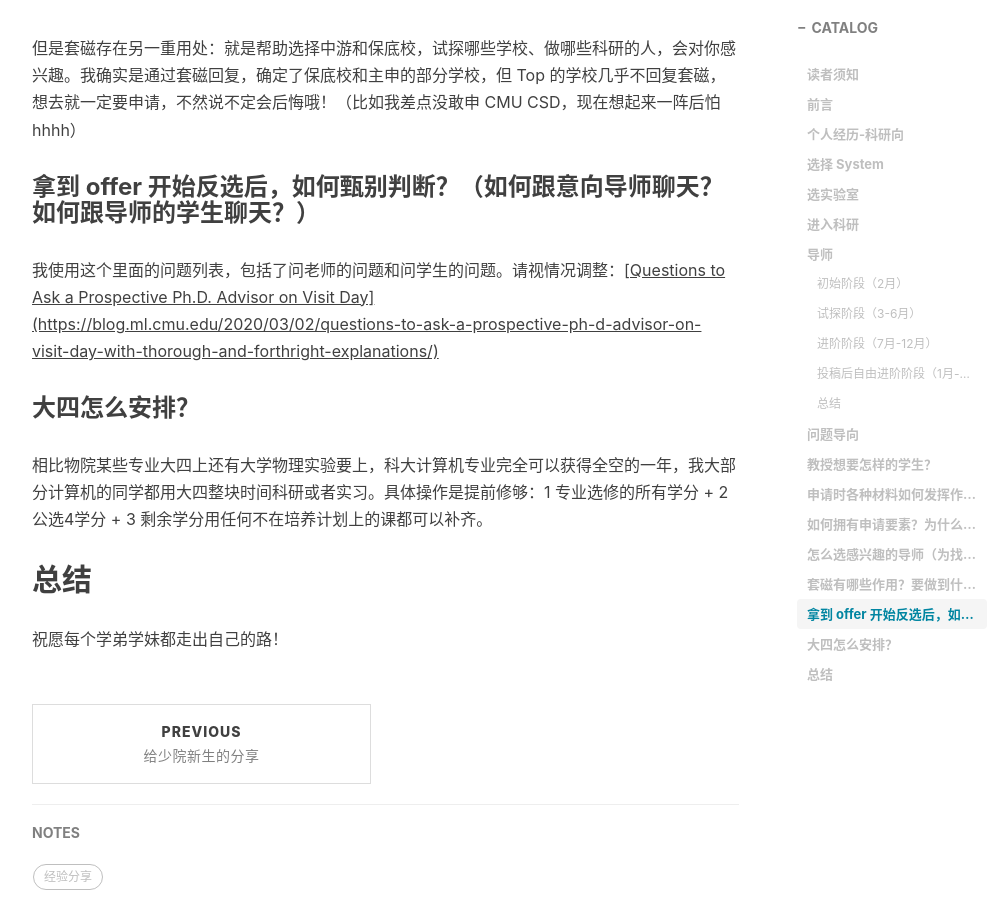
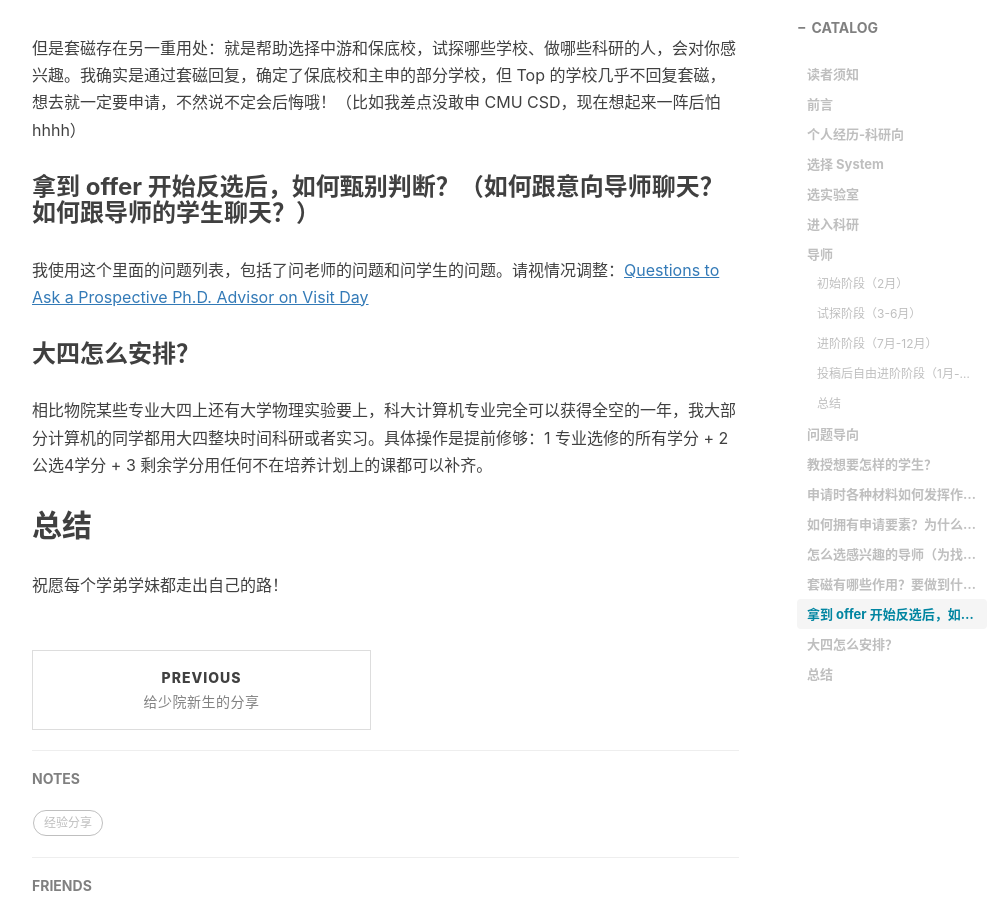
Before and after one commit to ziyueqiu/ziyueqiu.github.io, a Jekyll site: the page built from _posts/2022-03-15-申请经验写什么.md, in a window 1280 px wide and 900 px high, scrolled down 7474 px. Shown: the whole window, without its empty margins (233-1239 px from the left). Built offline with Jekyll 4.4.1, drawn with Linux system fonts in a browser that asks for light colours; nearby versions of some CDN libraries; comment, search, counter and statistics services are not loaded.

Commit message:
Update fix

```diff
--- a/_posts/2022-03-15-申请经验写什么.md
+++ b/_posts/2022-03-15-申请经验写什么.md
@@ -188,7 +188,7 @@
 
 ### 拿到 offer 开始反选后，如何甄别判断？（如何跟意向导师聊天？如何跟导师的学生聊天？）
 
-我使用这个里面的问题列表，包括了问老师的问题和问学生的问题。请视情况调整：<u>[Questions to Ask a Prospective Ph.D. Advisor on Visit Day](https://blog.ml.cmu.edu/2020/03/02/questions-to-ask-a-prospective-ph-d-advisor-on-visit-day-with-thorough-and-forthright-explanations/)</u>
+我使用这个里面的问题列表，包括了问老师的问题和问学生的问题。请视情况调整：[<u>Questions to Ask a Prospective Ph.D. Advisor on Visit Day</u>](https://blog.ml.cmu.edu/2020/03/02/questions-to-ask-a-prospective-ph-d-advisor-on-visit-day-with-thorough-and-forthright-explanations/)
 
 ### 大四怎么安排？
 
```
